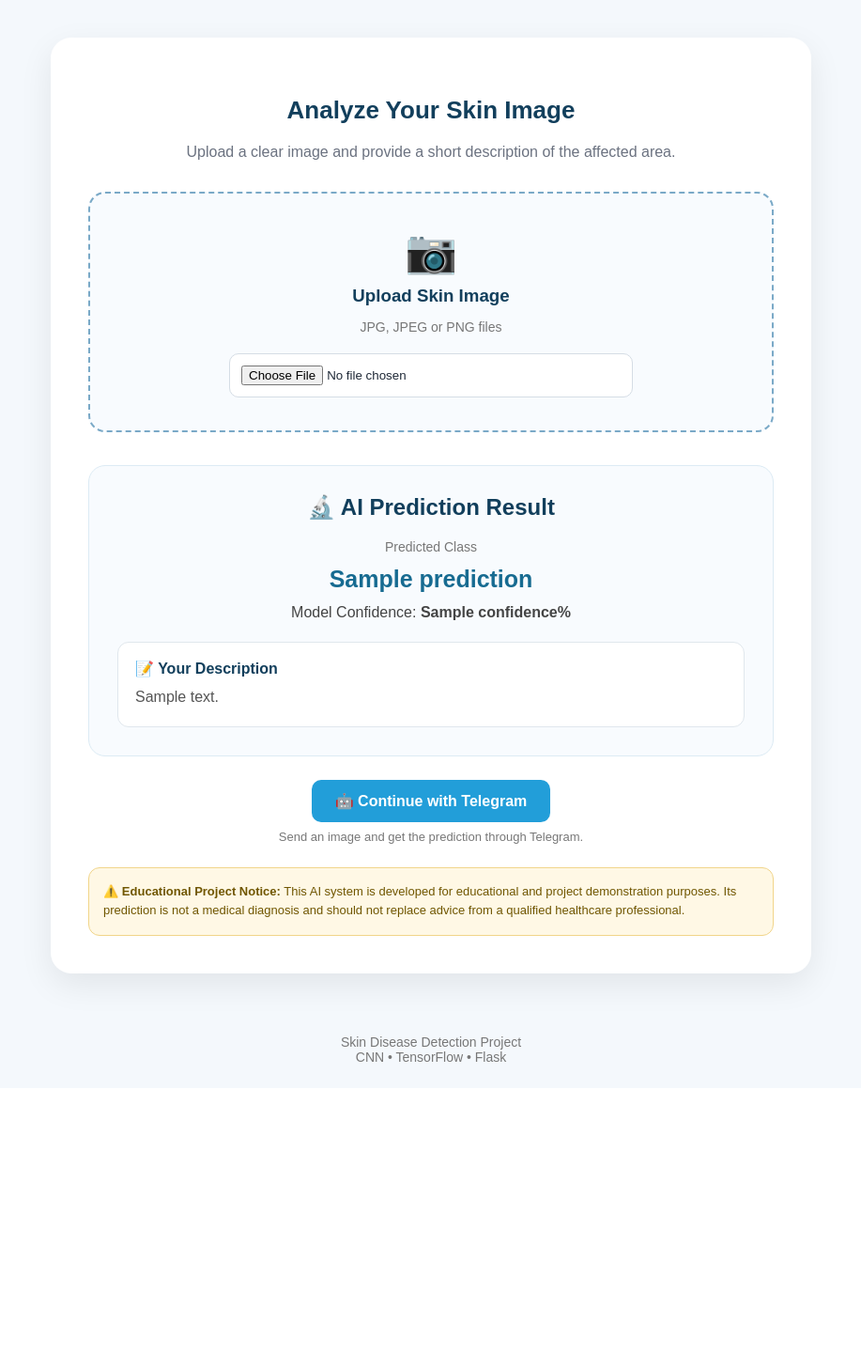
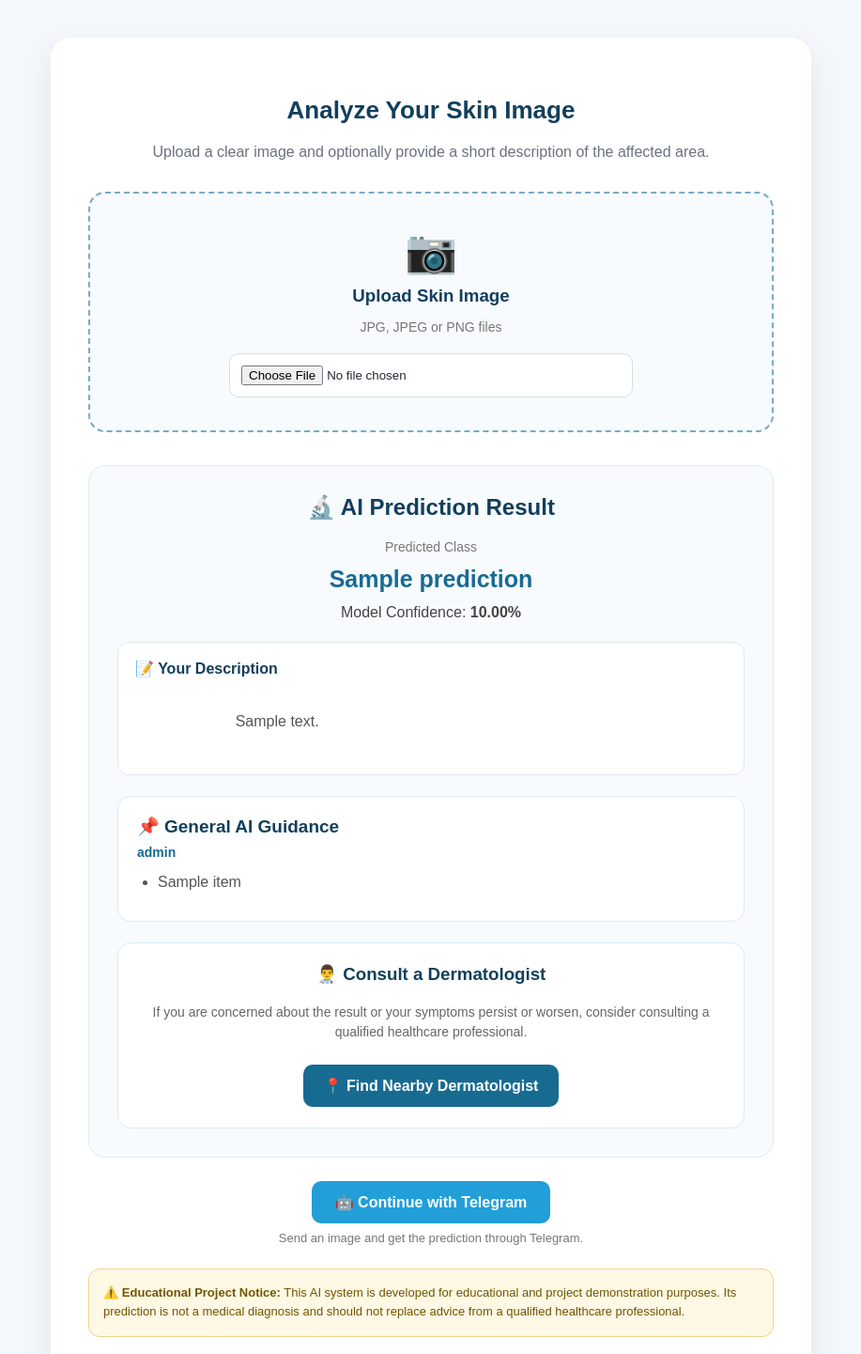
Before and after one commit to keerthana1780-del/skin-disease-detection, a Flask app: template templates/index.html in a window 1280 px wide. Shown: the part 230-1671 px from the top of the page at 94% size, without its empty margins (181-1098 px from the left). Before the commit the page ends 1360 px from the top, so only its background shows below. Run offline with Flask 3, Linux system fonts and the light colour scheme; the template is opened without the code that fills it: most values are stand-ins (such as "Sample title", 1, 10 or a date in 2020); parts of the project's set-up code (start-up, migrations or seed data) failed here and were passed over.

Commit message:
Enhance UI with optional description and guidance styles
Added optional styling for description and guidance sections, updated HTML comments for clarity, and improved user interface elements.

```diff
--- a/templates/index.html
+++ b/templates/index.html
@@ -156,6 +156,12 @@
             margin-bottom: 8px;
         }
 
+        .optional {
+            font-size: 13px;
+            font-weight: normal;
+            color: #777;
+        }
+
         .section-help {
             color: #6b7280;
             font-size: 14px;
@@ -241,6 +247,8 @@
             color: #444;
         }
 
+        /* ================= DESCRIPTION RESULT ================= */
+
         .description-result {
             margin-top: 22px;
             padding: 18px;
@@ -260,6 +268,80 @@
             color: #555;
             line-height: 1.6;
             white-space: pre-wrap;
+        }
+
+        /* ================= AI GUIDANCE ================= */
+
+        .guidance {
+            margin-top: 22px;
+            padding: 20px;
+            background: white;
+            border-radius: 14px;
+            border: 1px solid #dcebf4;
+        }
+
+        .guidance-title {
+            font-size: 19px;
+            font-weight: bold;
+            color: #123f5c;
+            margin-bottom: 8px;
+        }
+
+        .guidance-level {
+            font-size: 14px;
+            font-weight: bold;
+            color: #176b91;
+            margin-bottom: 12px;
+        }
+
+        .guidance ul {
+            margin: 0;
+            padding-left: 22px;
+        }
+
+        .guidance li {
+            margin-bottom: 9px;
+            color: #555;
+            line-height: 1.5;
+        }
+
+        /* ================= DOCTOR ================= */
+
+        .doctor-section {
+            margin-top: 22px;
+            padding: 22px;
+            background: white;
+            border-radius: 14px;
+            border: 1px solid #dcebf4;
+            text-align: center;
+        }
+
+        .doctor-section h3 {
+            margin-top: 0;
+            color: #123f5c;
+        }
+
+        .doctor-section p {
+            color: #666;
+            font-size: 14px;
+            line-height: 1.5;
+        }
+
+        .doctor-btn {
+            display: inline-block;
+            margin-top: 10px;
+            padding: 13px 22px;
+            background: #176b91;
+            color: white;
+            text-decoration: none;
+            border-radius: 10px;
+            font-weight: bold;
+            transition: 0.2s;
+        }
+
+        .doctor-btn:hover {
+            transform: translateY(-2px);
+            box-shadow: 0 7px 18px rgba(23, 107, 145, 0.25);
         }
 
         /* ================= TELEGRAM ================= */
@@ -349,6 +431,10 @@
                 width: 100%;
             }
 
+            .doctor-btn {
+                width: 100%;
+            }
+
         }
 
     </style>
@@ -359,13 +445,17 @@
 <body>
 
 
-    <!-- HEADER -->
+    <!-- ================= HEADER ================= -->
 
     <header class="header">
 
-        <div class="logo">🩺</div>
+        <div class="logo">
+            🩺
+        </div>
 
-        <h1>Skin Disease AI Detection</h1>
+        <h1>
+            Skin Disease AI Detection
+        </h1>
 
         <p>
             AI-powered skin image classification system
@@ -374,7 +464,7 @@
     </header>
 
 
-    <!-- MAIN -->
+    <!-- ================= MAIN ================= -->
 
     <main class="container">
 
@@ -385,12 +475,12 @@
             </h2>
 
             <p class="subtitle">
-                Upload a clear image and provide a short description
-                of the affected area.
+                Upload a clear image and optionally provide
+                a short description of the affected area.
             </p>
 
 
-            <!-- FORM -->
+            <!-- ================= FORM ================= -->
 
             <form
                 method="POST"
@@ -398,7 +488,7 @@
             >
 
 
-                <!-- UPLOAD -->
+                <!-- ================= UPLOAD ================= -->
 
                 <div class="upload-area">
 
@@ -425,7 +515,7 @@
                 </div>
 
 
-                <!-- PREVIEW -->
+                <!-- ================= PREVIEW ================= -->
 
                 <div id="preview-section">
 
@@ -441,30 +531,38 @@
                 </div>
 
 
-                <!-- DESCRIPTION -->
+                <!-- ================= DESCRIPTION ================= -->
 
                 <div id="description-section">
 
                     <div class="section-title">
+
                         📝 Describe the Concern
+
+                        <span class="optional">
+                            (Optional)
+                        </span>
+
                     </div>
 
                     <div class="section-help">
-                        Tell us about the affected area.
-                        For example, mention symptoms or how long
-                        you have noticed the problem.
+
+                        You can describe the affected area,
+                        symptoms, or how long you have noticed
+                        the problem. This field is optional.
+
                     </div>
 
                     <textarea
                         id="description"
                         name="description"
-                        placeholder="Example: Redness and itching for 3 days..."
+                        placeholder="Example: Redness and itching for 3 days... (Optional)"
                     ></textarea>
 
                 </div>
 
 
-                <!-- BUTTON -->
+                <!-- ================= ANALYZE BUTTON ================= -->
 
                 <div
                     class="button-area"
@@ -475,7 +573,9 @@
                         type="submit"
                         class="predict-btn"
                     >
+
                         🔍 Analyze Image
+
                     </button>
 
                 </div>
@@ -484,7 +584,7 @@
             </form>
 
 
-            <!-- RESULT -->
+            <!-- ================= RESULT ================= -->
 
             {% if prediction %}
 
@@ -503,10 +603,17 @@
                 </div>
 
                 <div class="confidence">
+
                     Model Confidence:
-                    <strong>{{ confidence }}%</strong>
+
+                    <strong>
+                        {{ "%.2f"|format(confidence) }}%
+                    </strong>
+
                 </div>
 
+
+                <!-- ================= USER DESCRIPTION ================= -->
 
                 {% if description %}
 
@@ -516,7 +623,75 @@
                         📝 Your Description
                     </div>
 
-                    <p>{{ description }}</p>
+                    <p>
+                        {{ description }}
+                    </p>
+
+                </div>
+
+                {% endif %}
+
+
+                <!-- ================= AI GUIDANCE ================= -->
+
+                {% if guidance %}
+
+                <div class="guidance">
+
+                    <div class="guidance-title">
+                        📌 General AI Guidance
+                    </div>
+
+                    {% if guidance_level %}
+
+                    <div class="guidance-level">
+                        {{ guidance_level }}
+                    </div>
+
+                    {% endif %}
+
+                    <ul>
+
+                        {% for item in guidance %}
+
+                        <li>
+                            {{ item }}
+                        </li>
+
+                        {% endfor %}
+
+                    </ul>
+
+                </div>
+
+                {% endif %}
+
+
+                <!-- ================= FIND DERMATOLOGIST ================= -->
+
+                {% if dermatologist_url %}
+
+                <div class="doctor-section">
+
+                    <h3>
+                        👨‍⚕️ Consult a Dermatologist
+                    </h3>
+
+                    <p>
+                        If you are concerned about the result
+                        or your symptoms persist or worsen,
+                        consider consulting a qualified
+                        healthcare professional.
+                    </p>
+
+                    <a
+                        href="{{ dermatologist_url }}"
+                        target="_blank"
+                        rel="noopener noreferrer"
+                        class="doctor-btn"
+                    >
+                        📍 Find Nearby Dermatologist
+                    </a>
 
                 </div>
 
@@ -527,13 +702,14 @@
             {% endif %}
 
 
-            <!-- TELEGRAM -->
+            <!-- ================= TELEGRAM ================= -->
 
             <div class="telegram-section">
 
                 <a
                     href="https://t.me/KeerthanaSkinDiseaseBot?start=website"
                     target="_blank"
+                    rel="noopener noreferrer"
                     class="telegram-btn"
                 >
                     🤖 Continue with Telegram
@@ -546,7 +722,7 @@
             </div>
 
 
-            <!-- WARNING -->
+            <!-- ================= WARNING ================= -->
 
             <div class="warning">
 
@@ -564,6 +740,8 @@
     </main>
 
 
+    <!-- ================= FOOTER ================= -->
+
     <footer class="footer">
 
         Skin Disease Detection Project
@@ -575,7 +753,7 @@
     </footer>
 
 
-    <!-- JAVASCRIPT -->
+    <!-- ================= JAVASCRIPT ================= -->
 
     <script>
 
@@ -595,32 +773,41 @@
             document.getElementById("button-area");
 
 
-        imageInput.addEventListener("change", function () {
+        imageInput.addEventListener(
+            "change",
+            function () {
 
                 const file = this.files[0];
 
 
                 if (!file) {
 
-                previewSection.style.display = "none";
+                    previewSection.style.display =
+                        "none";
 
-                descriptionSection.style.display = "none";
+                    descriptionSection.style.display =
+                        "none";
 
-                buttonArea.style.display = "none";
+                    buttonArea.style.display =
+                        "none";
 
-                preview.removeAttribute("src");
+                    preview.removeAttribute(
+                        "src"
+                    );
 
                     return;
 
                 }
 
 
-            // Show selected image
+                // ================= PREVIEW =================
 
-            const reader = new FileReader();
+                const reader =
+                    new FileReader();
 
 
-            reader.onload = function (event) {
+                reader.onload =
+                    function (event) {
 
                         preview.src =
                             event.target.result;
@@ -639,7 +826,8 @@
 
                 reader.readAsDataURL(file);
 
-        });
+            }
+        );
 
     </script>
 
```
Lines whose indentation alone changed are shown as unchanged.
